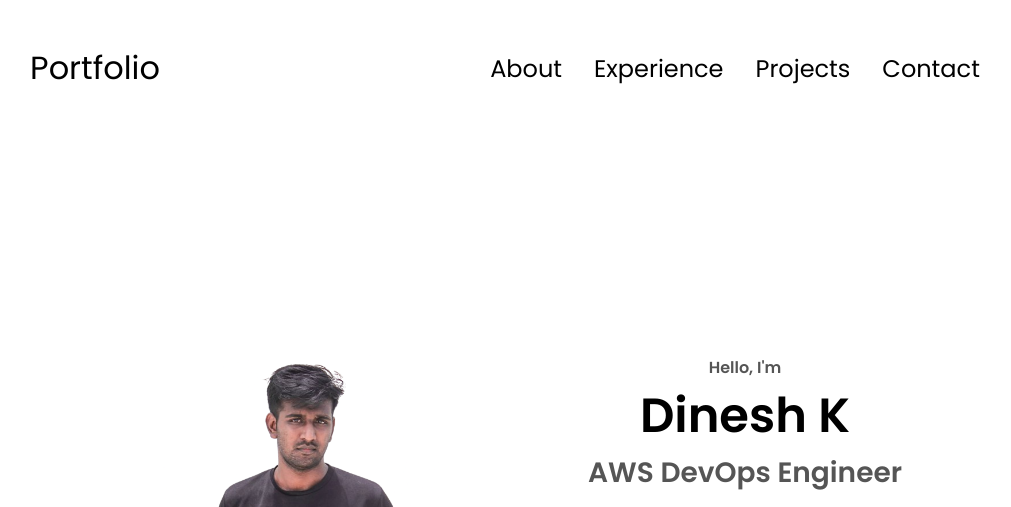
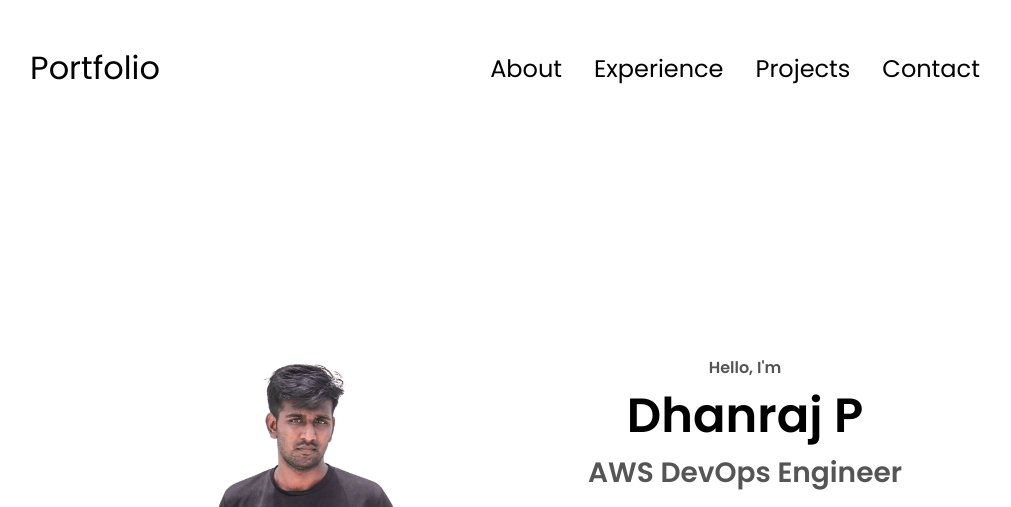
Before and after one commit to Dine5hk/resume, a plain HTML site: page index.html in a window 1280 px wide. Shown: the top 507 px of the page, without its empty margins (135-1146 px from the left). Drawn offline with Linux system fonts and the light colour scheme.

Commit message:
Update index.html

```diff
--- a/index.html
+++ b/index.html
@@ -44,7 +44,7 @@
     </div>
     <div class="section__text">
       <p class="section__text__p1">Hello, I'm</p>
-      <h1 class="title">Dinesh K</h1>
+      <h1 class="title">Dhanraj P</h1>
       <p class="section__text__p2">AWS DevOps Engineer</p>
       <div class="btn-container">
         <button class="btn btn-color-2" onclick="window.open('./assets/Dinesh-K.pdf')">Download CV</button>
```
